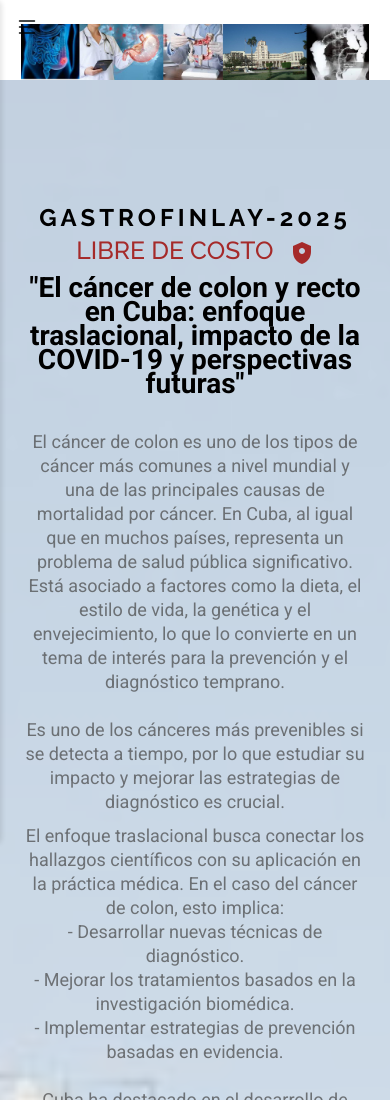
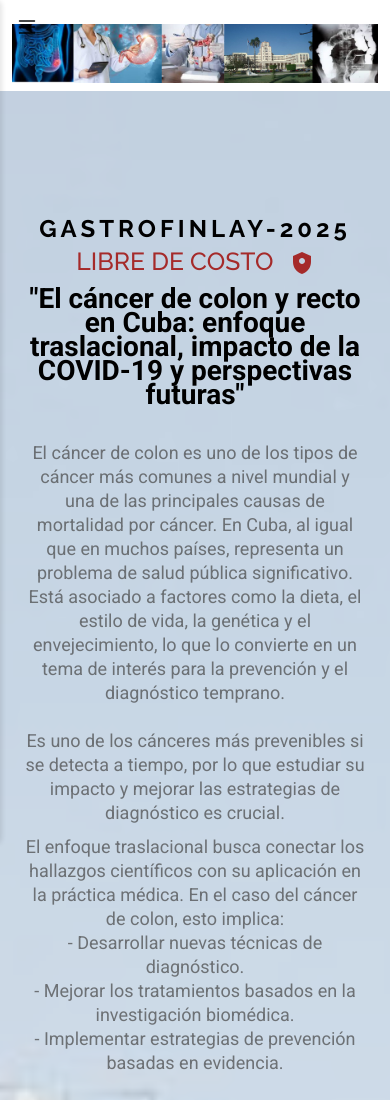
Before and after one commit to sander704/gastro, a plain HTML site: page index.html in a window 390 px wide. Shown: the top 1100 px of the page. Drawn offline with Linux system fonts and the light colour scheme.

Commit message:
Update index.html

```diff
--- a/index.html
+++ b/index.html
@@ -40,12 +40,12 @@
 
 <body class="index-page">
   <br>
-  <header id="header">
+   <header id="header">
     <div class="container-fluid container-xl position-relative">
 
       <!-- Imagen del header (centrada) -->
-      <div class="d-flex justify-content-center">
-        <img style="width: 95%;" src="assets/img/barner.png" alt="Logo" class="header-logo">
+      <div class="d-flex justify-content-center mb-2"> <!-- Reduje el margen inferior con mb-2 -->
+        <img style="width: 100%; max-width: 1200px;" src="assets/img/barner.png" alt="Logo" class="header-logo img-fluid">
       </div>
 
       <!-- Menú de navegación (fijo debajo de la imagen) -->
@@ -116,6 +116,14 @@
         @media (min-width: 1200px) {
           #mobile-nav-toggle {
             display: none;
+          }
+        }
+
+        /* Ajustes para la imagen en móviles */
+        @media (max-width: 767.98px) {
+          .header-logo {
+            max-width: 100%; /* Asegura que la imagen no se desborde */
+            height: auto; /* Mantiene la proporción de la imagen */
           }
         }
       </style>
```
